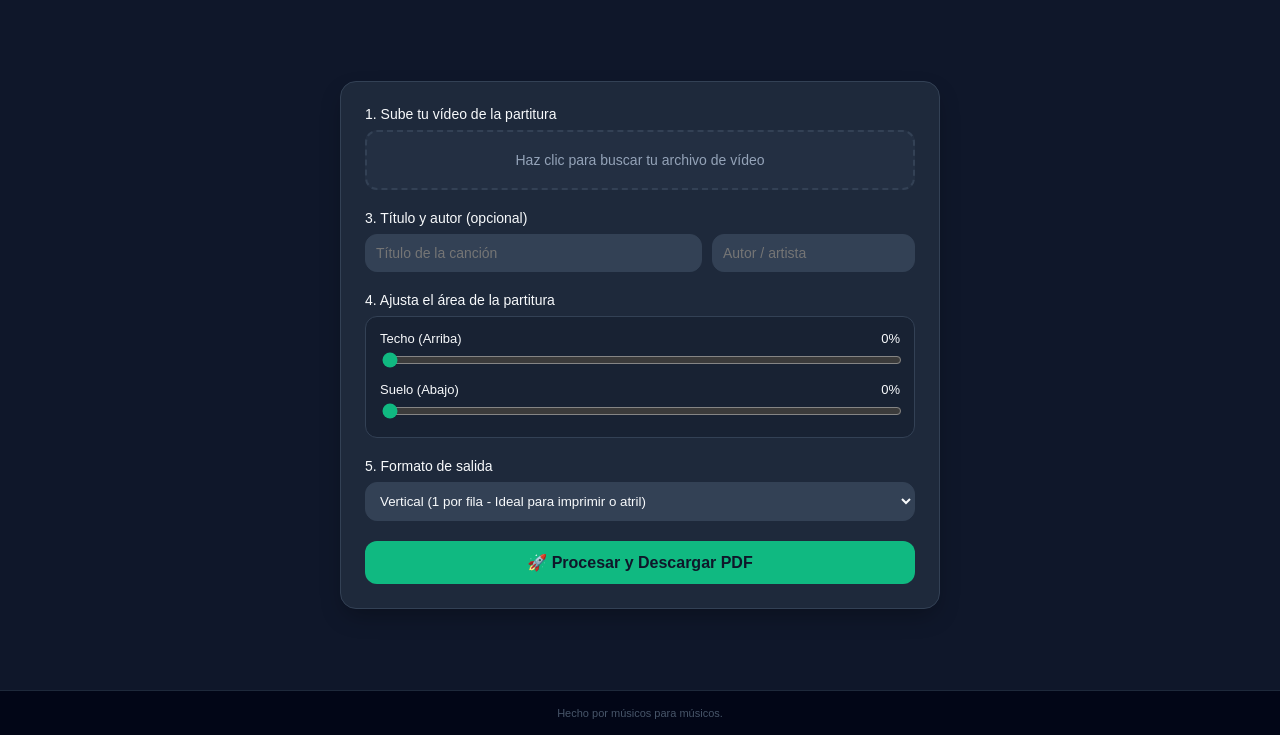
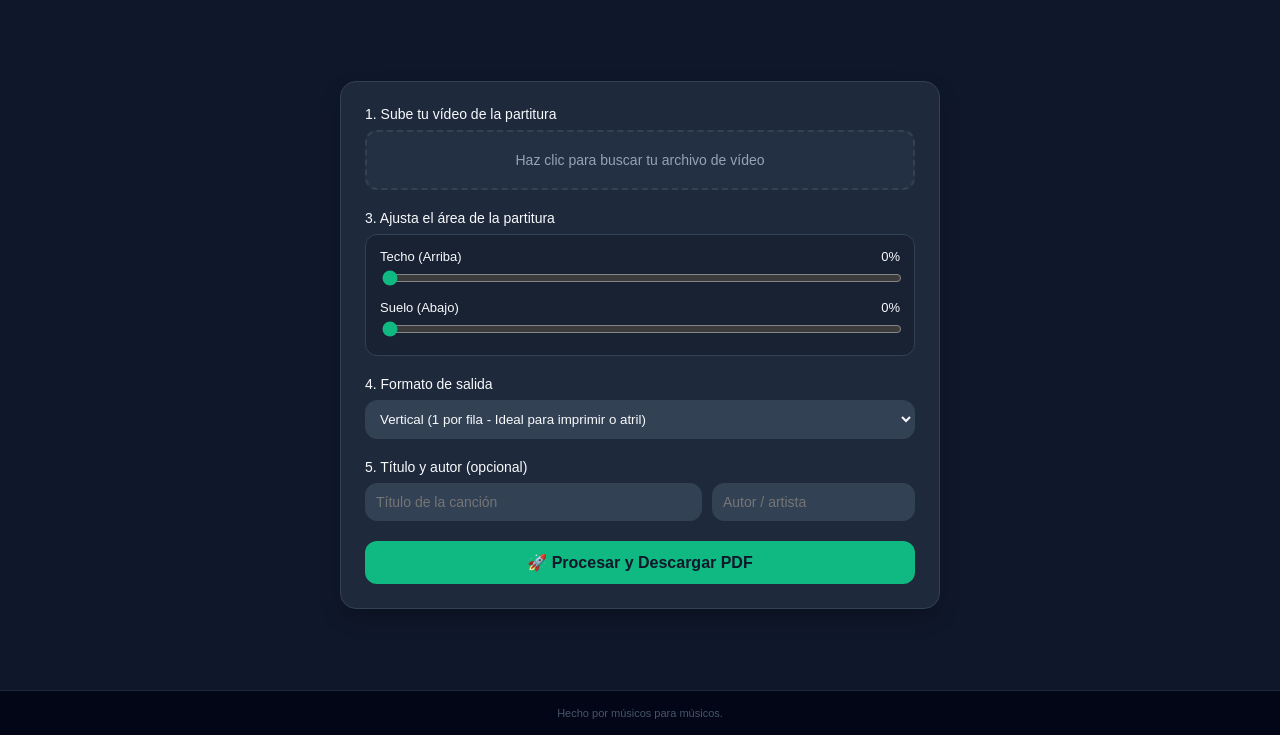
Before and after one commit to davidsantos660/extractor-partituras, a Flask app: page / in a window 1280 px wide. Shown: the part 65-800 px from the top of the page. Run offline with Flask 3, Linux system fonts and the light colour scheme; some libraries are stand-ins or nearby versions.

Commit message:
Update index.html

```diff
--- a/templates/index.html
+++ b/templates/index.html
@@ -78,21 +78,7 @@
                 </div>
 
                 <div style="margin-bottom:20px;">
-                    <label style="display:block; font-size:14px; margin-bottom:8px;">3. Título y autor (opcional)</label>
-                    <div style="display:flex; gap:10px; margin-bottom:12px;">
-                        <input type="text" name="titulo" id="input-titulo" placeholder="Título de la canción" maxlength="80" oninput="actualizarPreviewTitulo()" style="flex:2; box-sizing:border-box; background-color:#334155; border:1px solid #334155; border-radius:12px; padding:10px; color:#f8fafc; outline:none; font-size:14px;">
-                        <input type="text" name="autor" id="input-autor" placeholder="Autor / artista" maxlength="50" oninput="actualizarPreviewTitulo()" style="flex:1; box-sizing:border-box; background-color:#334155; border:1px solid #334155; border-radius:12px; padding:10px; color:#f8fafc; outline:none; font-size:14px;">
-                    </div>
-
-                    <!-- NUEVO: previsualización en vivo, con la fuente real que se usará en el PDF -->
-                    <div id="preview-titulo-caja" style="display:none; background-color:#f8fafc; border-radius:8px; padding:14px 18px; position:relative; min-height:50px;">
-                        <div id="preview-titulo-texto" style="font-family:'PartituraTitulo', sans-serif; color:#0f172a; font-size:20px; text-align:center;"></div>
-                        <div id="preview-autor-texto" style="font-family:'PartituraAutor', sans-serif; color:#475569; font-size:12px; text-align:right; margin-top:4px;"></div>
-                    </div>
-                </div>
-
-                <div style="margin-bottom:20px;">
-                    <label style="display:block; font-size:14px; margin-bottom:8px;">4. Ajusta el área de la partitura</label>
+                    <label style="display:block; font-size:14px; margin-bottom:8px;">3. Ajusta el área de la partitura</label>
                     <div style="background-color:rgba(15,23,42,0.4); padding:14px; border-radius:12px; border:1px solid #334155;">
                         <div style="margin-bottom:10px;">
                             <div style="display:flex; justify-content:space-between; font-size:13px; margin-bottom:4px;"><span>Techo (Arriba)</span><span><span id="val-sup">0</span>%</span></div>
@@ -106,11 +92,25 @@
                 </div>
 
                 <div style="margin-bottom:20px;">
-                    <label style="display:block; font-size:14px; margin-bottom:8px;">5. Formato de salida</label>
+                    <label style="display:block; font-size:14px; margin-bottom:8px;">4. Formato de salida</label>
                     <select name="formato" style="width:100%; background-color:#334155; border:1px solid #334155; border-radius:12px; padding:10px; color:#f8fafc; outline:none;">
                         <option value="1" selected>Vertical (1 por fila - Ideal para imprimir o atril)</option>
                         <option value="2">Horizontal (2 por fila - Ideal para pantallas de PC)</option>
                     </select>
+                </div>
+
+                <div style="margin-bottom:20px;">
+                    <label style="display:block; font-size:14px; margin-bottom:8px;">5. Título y autor (opcional)</label>
+                    <div style="display:flex; gap:10px; margin-bottom:12px;">
+                        <input type="text" name="titulo" id="input-titulo" placeholder="Título de la canción" maxlength="80" oninput="actualizarPreviewTitulo()" style="flex:2; box-sizing:border-box; background-color:#334155; border:1px solid #334155; border-radius:12px; padding:10px; color:#f8fafc; outline:none; font-size:14px;">
+                        <input type="text" name="autor" id="input-autor" placeholder="Autor / artista" maxlength="50" oninput="actualizarPreviewTitulo()" style="flex:1; box-sizing:border-box; background-color:#334155; border:1px solid #334155; border-radius:12px; padding:10px; color:#f8fafc; outline:none; font-size:14px;">
+                    </div>
+
+                    <!-- NUEVO: previsualización en vivo, con la fuente real que se usará en el PDF -->
+                    <div id="preview-titulo-caja" style="display:none; background-color:#f8fafc; border-radius:8px; padding:14px 18px; position:relative; min-height:50px;">
+                        <div id="preview-titulo-texto" style="font-family:'PartituraTitulo', sans-serif; color:#0f172a; font-size:20px; text-align:center;"></div>
+                        <div id="preview-autor-texto" style="font-family:'PartituraAutor', sans-serif; color:#475569; font-size:12px; text-align:right; margin-top:4px;"></div>
+                    </div>
                 </div>
 
                 <button type="submit" id="btn-submit" style="width:100%; background-color:#10b981; color:#0f172a; font-size:16px; font-weight:700; padding:12px; border:none; border-radius:12px; cursor:pointer;">🚀 Procesar y Descargar PDF</button>
@@ -204,7 +204,10 @@
             document.getElementById('input_fin_seg').value = fin.toFixed(2);
 
             // NUEVO: mueve la preview al frame de INICIO o de FIN según el slider que hayas movido tú
-            videoOculto.currentTime = (origen === 'fin') ? fin : inicio;
+            // Si el punto es el segundo 0 exacto, algunos navegadores muestran un frame en negro
+            // porque aún no lo han decodificado — saltamos a una fracción de segundo después solo para la vista previa.
+            const tiempoParaVerPreview = (origen === 'fin') ? fin : Math.max(inicio, 0.08);
+            videoOculto.currentTime = tiempoParaVerPreview;
         }
         // NUEVO: previsualización en vivo del título/autor, con la misma fuente del PDF
         function actualizarPreviewTitulo() {
```
